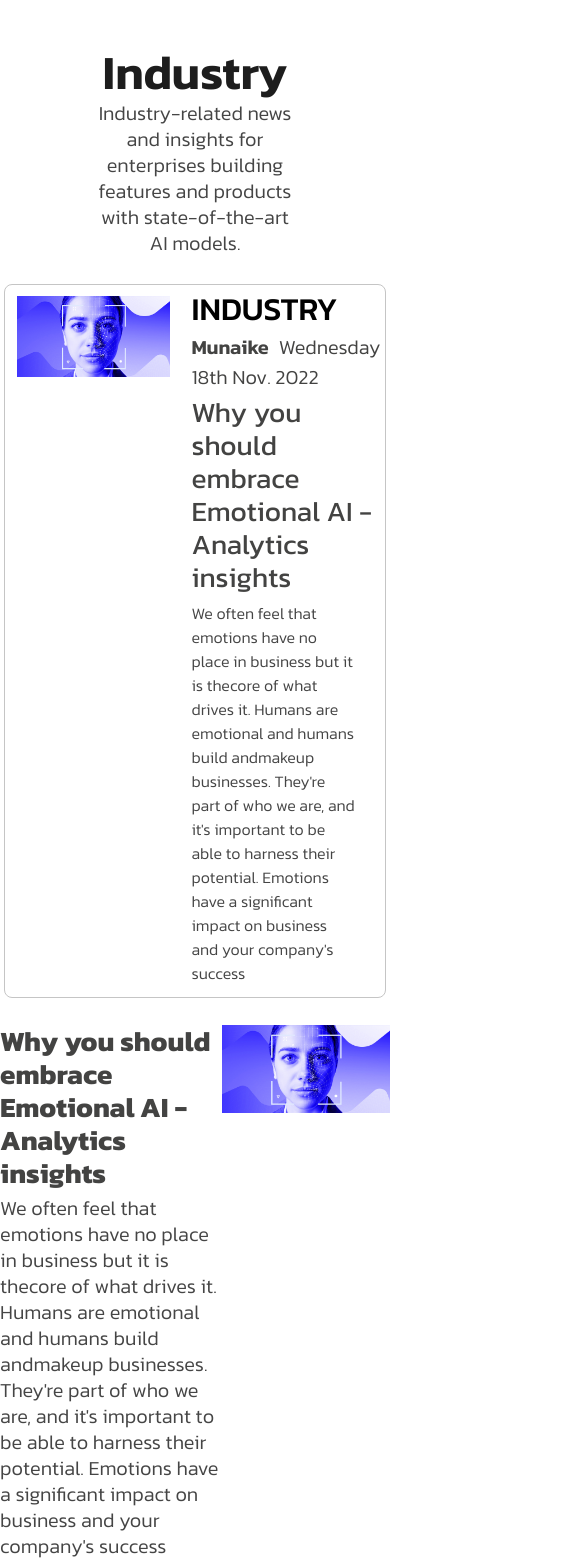
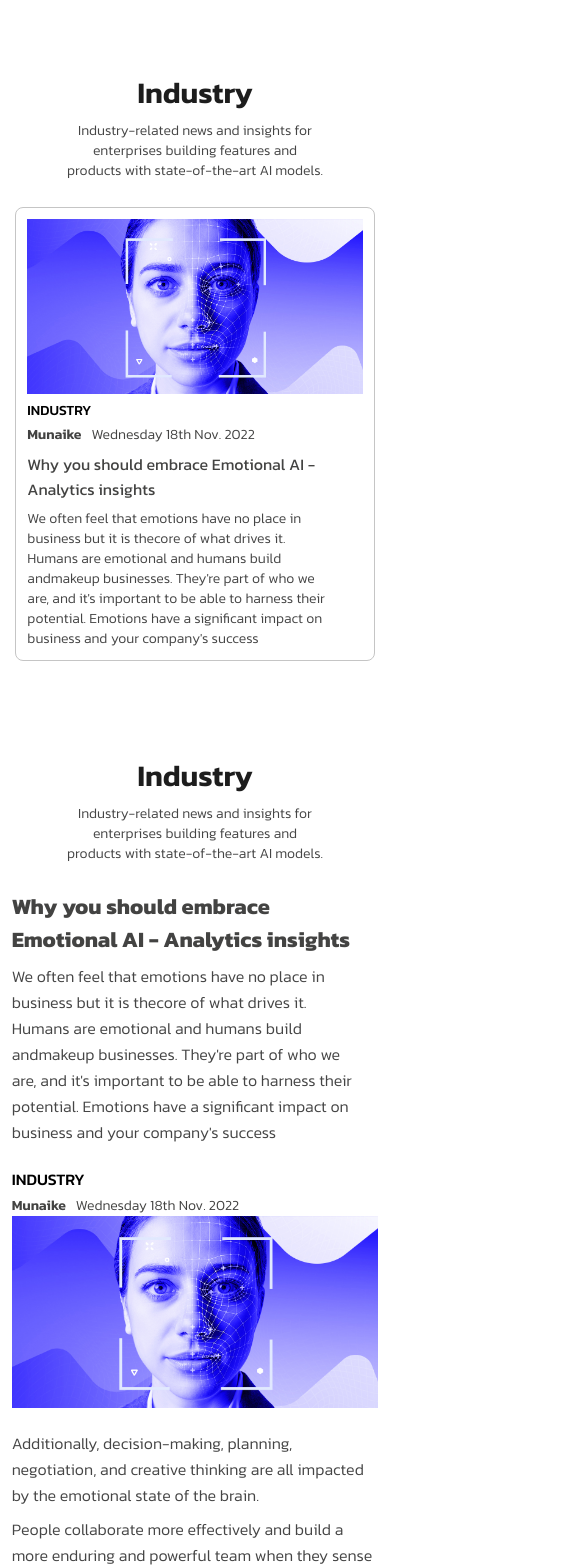
Before and after one commit to KodianKodes/customersupport.web-1, a React (Vite) app in the folder scrybe_frontend/: page /accounts in a window 390 px wide. Shown: the top 1568 px of the page, 585 px wide, since content can reach past the window. Built offline with nearby package versions, Linux system fonts and the light colour scheme.

Commit message:
feat: made industry and How It Works pages resp on smaller devices

```diff
--- a/scrybe_frontend/src/components/Industry/industryArticle.jsx
+++ b/scrybe_frontend/src/components/Industry/industryArticle.jsx
@@ -4,7 +4,14 @@ import Image from "../../assets/Industry/industryImage.png";
 
 function industryArticle() {
   return (
-    <div className={styles.mainContent}>
+    <div className={styles.container}>
+      <div className={styles.banner}>
+        <h1>Industry</h1>
+        <p>
+          Industry-related news and insights for enterprises building features
+          and products with state-of-the-art AI models.
+        </p>
+      </div>
       <div className={styles.articleBanner}>
         <div className={styles.articleDetails}>
           <h3>Why you should embrace Emotional AI - Analytics insights</h3>
--- a/scrybe_frontend/src/styles/HowItWorks/HowItWorks.module.css
+++ b/scrybe_frontend/src/styles/HowItWorks/HowItWorks.module.css
@@ -67,6 +67,19 @@ p {
 	-webkit-text-fill-color: transparent;
     z-index: -10;
 }
+.cardInfo {
+    width: 48%;
+}
+
+.cardImage {
+    width: 40%;
+    display: flex;
+    align-items: center;
+}
+
+.cardImage img {
+    max-width: 100%;
+}
 
 
 .left {
@@ -115,3 +128,149 @@ h3 {
     color: #fff;
     background-color: #006aff;
 }
+
+
+ ul {
+    padding-left: 30px;
+}
+
+ul li {
+    font-size: 1.6rem;
+    font-weight: 300;
+
+}
+
+
+
+@media screen and (max-width: 1240px){
+    .container {
+        padding: 3%;
+
+    }
+    .banner h1 {
+        font-size: 4rem;
+    }
+    .banner h1 span{
+        font-size: 4rem;
+    }
+    .banner p {
+        font-size: 1.6rem;
+    }
+
+    .linkBtn {
+        font-size: 1.4rem;
+    }
+
+
+}
+
+@media screen and (max-width: 1024px) {
+    .banner h1 {
+        font-size: 3.6rem;
+    }
+    .banner h1 span{
+        font-size: 3.6rem;
+    }
+    .banner p {
+        font-size: 1.4rem;
+        line-height: 2rem;
+    }
+
+    .card span {
+        font-size: 56rem;
+        top: -55%;
+
+    }
+
+    h3 {
+        font-size: 2.4rem;
+    }
+
+    .links {
+        width: 60%;
+    }
+
+
+}
+
+@media screen and (max-width: 900px) {
+    .card {
+        width: 100%;
+
+    }
+    .card span {
+        display: none;
+    }
+}
+
+@media screen and (max-width: 768px) {
+    h3 {
+        font-size: 2rem;
+    }
+
+    .steps p {
+        font-size: 1.4rem;
+        line-height: 2.4rem;
+    }
+
+    ul li {
+        font-size: 1.4rem;
+
+    }
+}
+
+@media screen and (max-width: 620px) {
+    .banner h1 {
+        font-size: 3rem;
+    }
+    .banner h1 span{
+        font-size: 3rem;
+    }
+
+    .steps p {
+        padding-top: 0;
+    }
+    .card span {
+        all: unset;
+        display: block;
+        position: absolute;
+        top: -5%;
+        left: 50%;
+        transform: translateX(-50%);
+        font-size: 10rem;
+        -webkit-text-stroke: 1px #B0D1FF;
+        -webkit-text-fill-color: transparent;
+
+        width: 3rem;
+        z-index: -1;
+    }
+    .card {
+        flex-direction: column;
+        margin-top: 0;
+
+    }
+
+    .cardImage, .cardInfo {
+        width: 80%;
+        margin: 0 auto;
+    }
+
+    .cardInfo {
+        padding-bottom: 5%;
+
+    }
+
+    .cardImage {
+        width: 100%;
+        margin: 0 auto;
+        background-color: #E6F0FF;
+        border-radius: 8px;
+    }
+
+    .cardImage img {
+        max-width: 50%;
+        margin: 0 auto;
+    }
+
+
+}
--- a/scrybe_frontend/src/styles/Industry/industry.module.css
+++ b/scrybe_frontend/src/styles/Industry/industry.module.css
@@ -9,11 +9,15 @@
     font-size: 10px;
 }
 
+.App {
+    margin: 0 auto;
+}
 
 .container {
     max-width: 121.6rem;
     margin: 0 auto;
 }
+
 .banner {
     width: 50%;
     margin: 0 auto;
@@ -116,13 +120,10 @@ h4 span {
     margin-right: 10px;
 }
 
-.mainContent {
-    max-width: 121.6rem;
-    margin: 0 auto;
-}
 
 .articleBanner {
     display: flex;
+    margin-top: 7%;
 }
 
 .articleDetails h3 {
@@ -169,3 +170,136 @@ p.bold  {
     font-weight: 300;
 
 }
+
+
+@media screen and (max-width: 1240px){
+    .container {
+        padding: 3%;
+
+    }
+    .banner h1 {
+        font-size: 4rem;
+    }
+    .banner p {
+        font-size: 1.6rem;
+    }
+
+    .card h2 {
+        font-size: 2rem;
+    }
+
+}
+
+@media screen and (max-width: 1024px) {
+    .banner h1 {
+        font-size: 3.6rem;
+    }
+    .banner p {
+        font-size: 1.4rem;
+        line-height: 2rem;
+    }
+    .card h2 {
+        font-size: 1.6rem;
+        padding: 0;
+    }
+    .postDetails h3 {
+        font-size: 2rem;
+        line-height: 2.5rem;
+        padding: 2% 0 2%;
+    }
+    .postDetails p {
+        width: 90%;
+        font-size: 1.4rem;
+        line-height: 2rem;
+    }
+
+    h4 {
+        font-size: 1.6rem;
+    }
+
+    h4 span {
+        font-size: 1.6rem;
+    }
+
+    .articleDetails {
+        padding-right: 5%;
+    }
+
+    .articleDetails h3 {
+        font-size: 2.2rem;
+        font-weight: 700;
+        line-height: 3.3rem;
+    }
+
+    .articleDetails h2 {
+        font-size: 1.6rem;
+    }
+   .articleDetails p {
+    font-size: 1.6rem;
+   }
+
+   .articleBody p {
+    font-size: 1.6rem;
+   }
+
+   .articleBody ul {
+    padding-bottom: 3%;
+}
+
+.articleBody ul li {
+    font-size: 1.6rem;
+    padding-bottom: 10px;
+}
+
+}
+
+@media screen and (max-width: 768px) {
+    .banner h1 {
+        font-size: 3rem;
+    }
+
+    .card h2 {
+        font-size: 1.4rem;
+        padding: 0;
+    }
+       .postDetails h3 {
+        font-size: 1.6rem;
+        line-height: 2.5rem;
+        padding: 2% 0 2%;
+    }
+    .postDetails p {
+        width: 90%;
+        font-size: 1.4rem;
+        line-height: 2rem;
+    }
+
+    h4 {
+        font-size: 1.4rem;
+    }
+
+    h4 span {
+        font-size: 1.4rem;
+    }
+
+}
+
+@media screen and (max-width: 620px) {
+    .banner{
+        width: 70%;
+    }
+    .card {
+        flex-direction: column;
+    }
+    .titleCard {
+        width: 100%;
+    }
+
+    .postDetails {
+        width: 100%;
+    }
+
+    .articleBanner {
+        flex-direction: column;
+        padding-bottom: 5%;
+    }
+}
```
